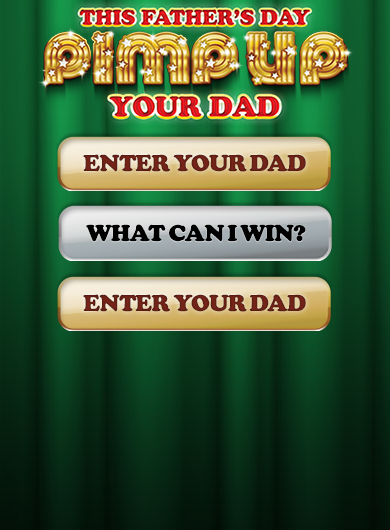
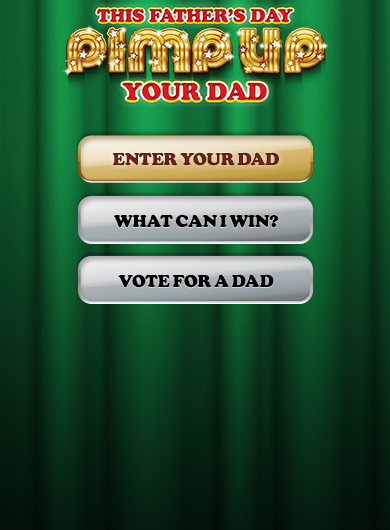
Before and after one commit to boomstix/cheesecake, a PHP site: page / in a window 390 px wide. Shown: the top 530 px of the page. Run offline with PHP 8.4, Linux system fonts and the light colour scheme; data that the repository does not hold is empty; some libraries are stand-ins or nearby versions.

Commit message:
latest mobile layout build

```diff
--- a/css/main.css
+++ b/css/main.css
@@ -1069,8 +1073,8 @@ h4.cooper {
 	}
 
 	h2 {
-		width: 321px;
-		height: 127px;
+		width: 273px;
+		height: 109px;
 		background-image: url(../img/mob/pimp-up-logo-home.png);
 	}
 
@@ -1101,18 +1105,18 @@ h4.cooper {
 	.what-can-i-win.top,
 	.what-can-i-win.bottom {
 		z-index: 50;
-		top: 200px;
+		top: 190px;
 		left: 50%;
-		width: 279px;
-		height: 61px;
-		margin: 0 auto 0 -140px;
+		width: 241px;
+		height: 54px;
+		margin: 0 auto 0 -120px;
 		text-indent: -9999px;
 		background-position: 0 0;
 		background-image: url(../img/mob/btn-what-can-i-win.png);
 	}
 	.what-can-i-win.top:hover,
 	.what-can-i-win.bottom:hover {
-		background-position: 0 -62px;
+		background-position: 0 -54px;
 	}
 	.home .what-can-i-win.top {
 		display: block;
@@ -1136,16 +1142,16 @@ h4.cooper {
 		top: 130px;
 		left: 50%;
 		right: inherit;
-		width: 279px;
-		height: 61px;
-		margin: 0 auto 0 -140px;
+		width: 241px;
+		height: 53px;
+		margin: 0 auto 0 -120px;
 		text-indent: -9999px;
 		background-position: 0 0;
 		background-image: url(../img/mob/btn-enter-your-dad.png);
 	}
 	.enter-your-dad.top:hover,
 	.enter-your-dad.bottom:hover {
-		background-position: 0 -62px;
+		background-position: 0 -53px;
 	}
 	.home .enter-your-dad.top {
 		display: block;
@@ -1163,23 +1171,24 @@ h4.cooper {
 		text-indent: -9999px
 	}
 
-	.home .vote-for-a-dad.top {
+	.vote-for-a-dad.top,
+	.vote-for-a-dad.bottom {
 		z-index: 50;
 		display: block;
-		position: absolute;
 		background-repeat: no-repeat;
 		text-indent: -9999px;
-		top: 270px;
+		top: 250px;
 		left: 50%;
 		right: inherit;
-		width: 279px;
-		height: 61px;
-		margin: 0 auto 0 -140px;
+		width: 241px;
+		height: 54px;
+		margin: 0 auto 0 -120px;
 		background-position: 0 0;
-		background-image: url(../img/mob/btn-enter-your-dad.png);
+		background-image: url(../img/mob/btn-vote-for-a-dad.png);
 	}
-	.home .vote-for-a-dad.top:hover {
-		background-position: 0 -62px;
+	.vote-for-a-dad.top:hover,
+	.vote-for-a-dad.bottom:hover {
+		background-position: 0 -54px;
 	}
 	.home .vote-for-a-dad.top {
 		display: block;
--- a/index.php
+++ b/index.php
@@ -189,7 +189,7 @@ require_once('./assets/head.php');
 
 		<a href="form.php" class="enter-your-dad top">Enter your dad</a>
 
-		<a href="?mobile" class="vote-for-a-dad top">Vote for a dad</a>
+		<a href="/?mobile" class="vote-for-a-dad top">Vote for a dad</a>
 
 		<h2><a href="/">Pimp Up Your Dad</a></h2>
 
@@ -278,7 +278,7 @@ if ($competition_running) :
 
 		<a href="#" data-reveal-id="win-modal" class="what-can-i-win bottom">What can I win?</a>
 
-		<a href="?mobile" class="vote-for-a-dad bottom">Vote for a dad</a>
+		<a href="/?mobile" class="vote-for-a-dad bottom">Vote for a dad</a>
 
 		<div class="row">
 			<div class="twelve column text-center">
@@ -314,13 +314,13 @@ else: // $competition_running
 
 endif; // $competition_running
 
-require_once('./assets/overlays.php');
 ?>
 	</div><!-- .stage -->
 </div><!-- .container -->
 </div><!-- #main -->
 </div><!-- #wrap -->
 <?
+require_once('./assets/overlays.php');
 require_once('./assets/scripts.php');
 ?>
 <script>
```
Also changed, not shown: other parts of css/main.css (+53 -29 lines), form.php (+35 -8 lines), img/mob/btn-enter-your-dad.png, img/mob/btn-vote-for-a-dad.png (added), img/mob/btn-what-can-i-win.png, img/mob/frame-horz.png, img/mob/frame-vert.png, img/mob/pimp-up-logo-home.png, img/mob/pimp-up.png (added), img/mob/red-ribbon-form.png, img/mob/red-ribbon-home.png, img/mob/score-bg.png, img/mob/versus.png.
